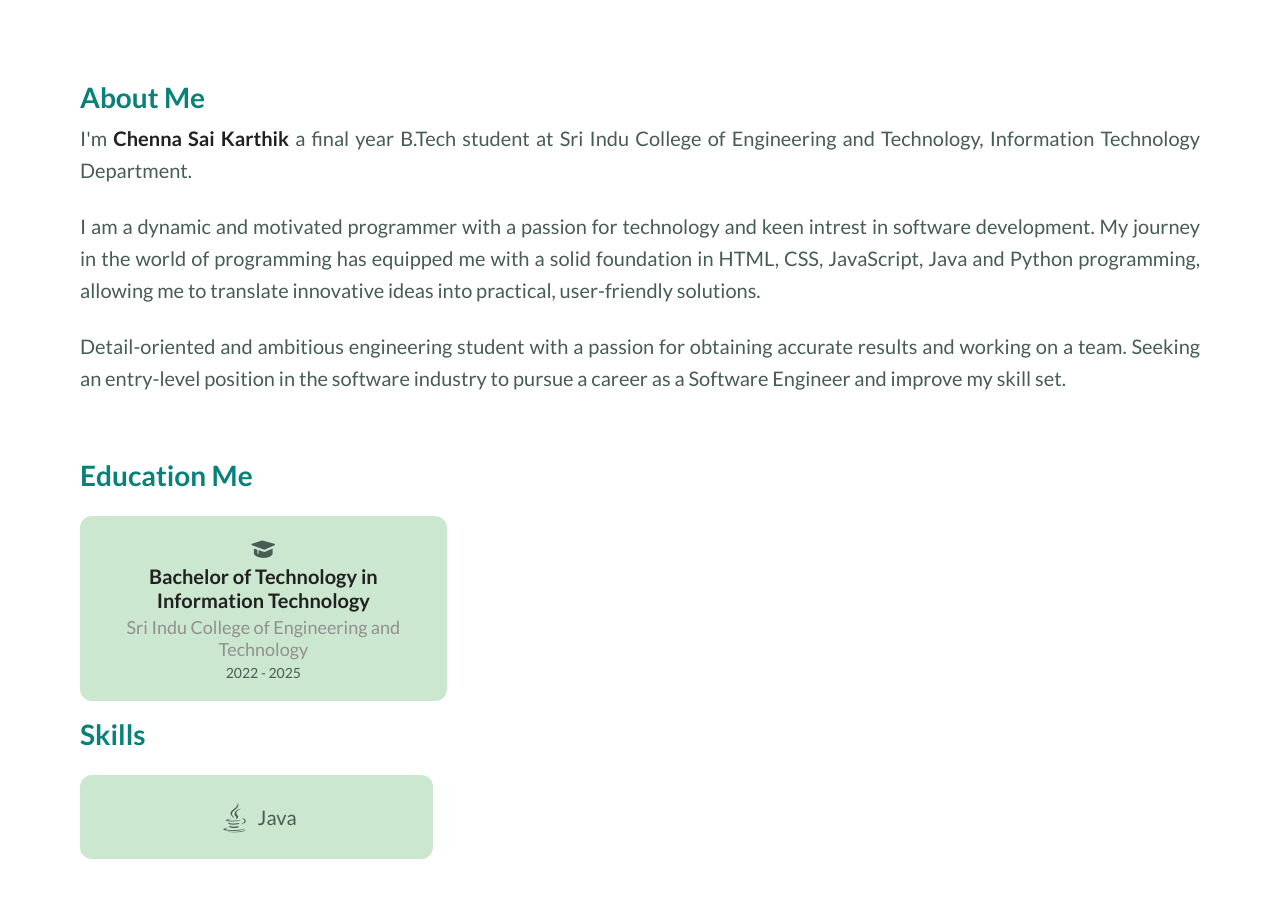
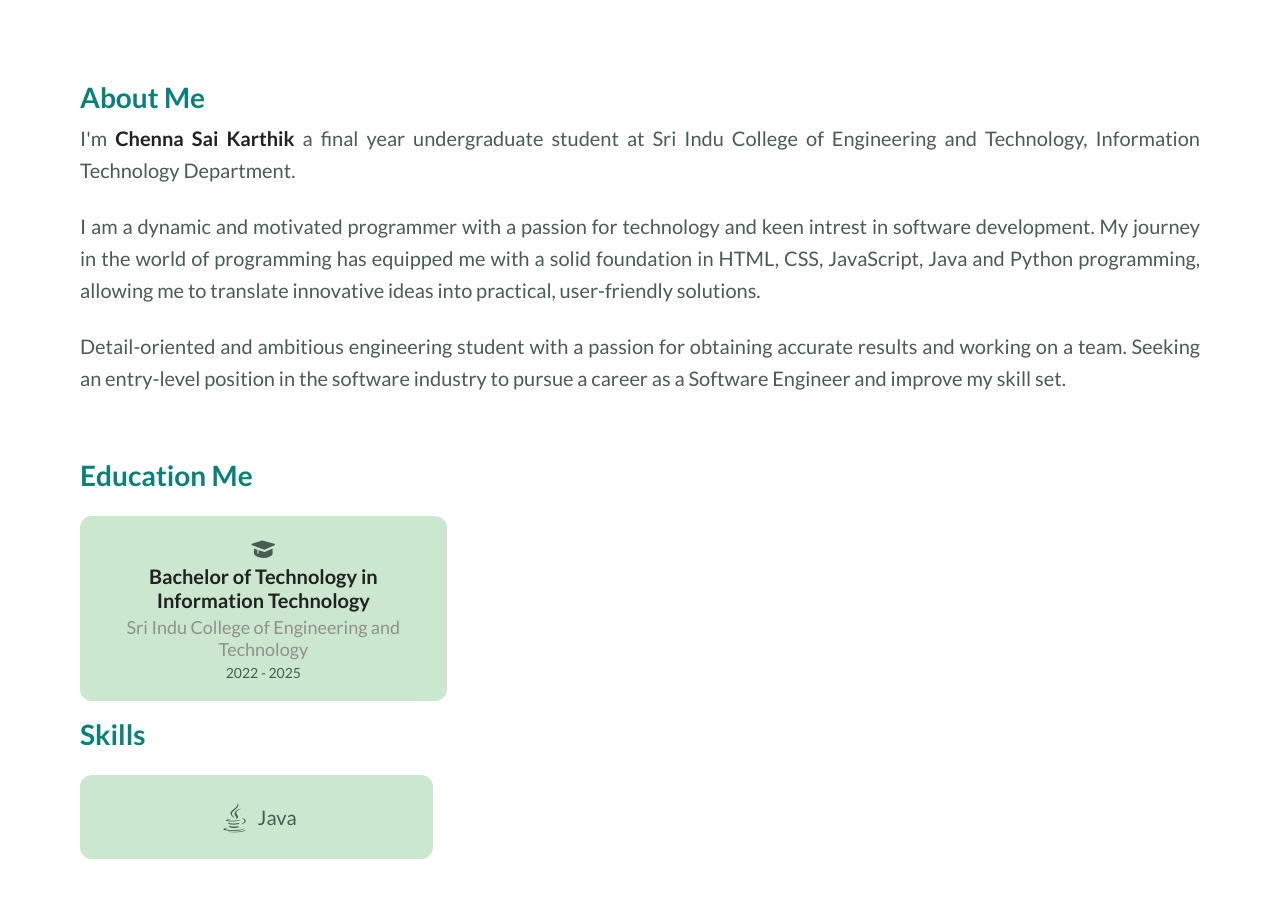
Before and after one commit to karthikchenna/Portfolio, a plain HTML site: page index.html in a window 1280 px wide. Shown: the part 820-1718 px from the top of the page. Drawn offline with nearby package versions, Linux system fonts and the light colour scheme.

Commit message:
Update index.html

```diff
--- a/index.html
+++ b/index.html
@@ -75,7 +75,7 @@
             <h3 class="section_title"><span>About</span> Me</h3>
 
             <div class="about_content">
-                <p>I'm <span>Chenna Sai Karthik</span> a final year B.Tech student at Sri Indu College of Engineering and
+                <p>I'm <span>Chenna Sai Karthik</span> a final year undergraduate student at Sri Indu College of Engineering and
                     Technology, Information Technology Department.</p>
 
                 <p>I am a dynamic and motivated programmer with a passion for technology and keen intrest in software
```
